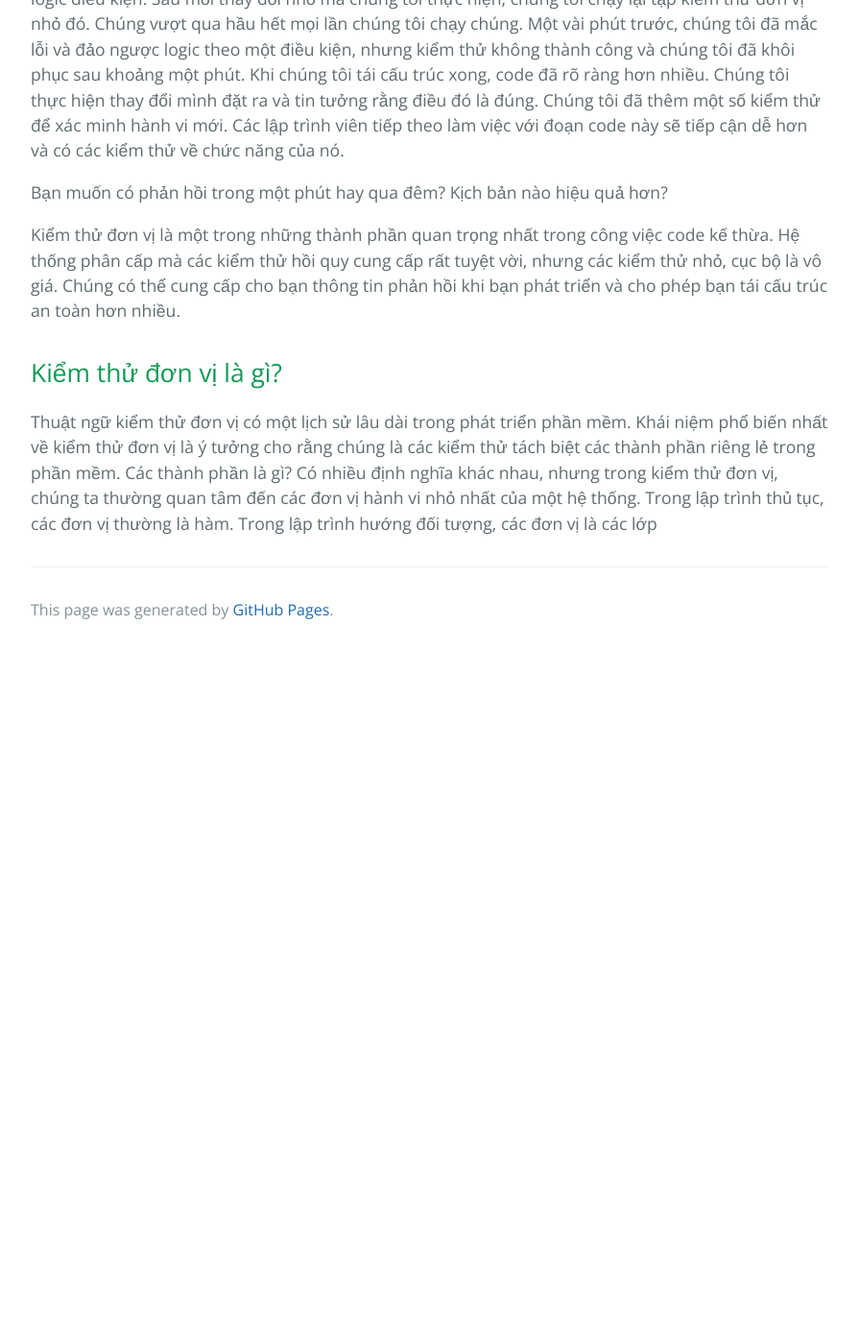
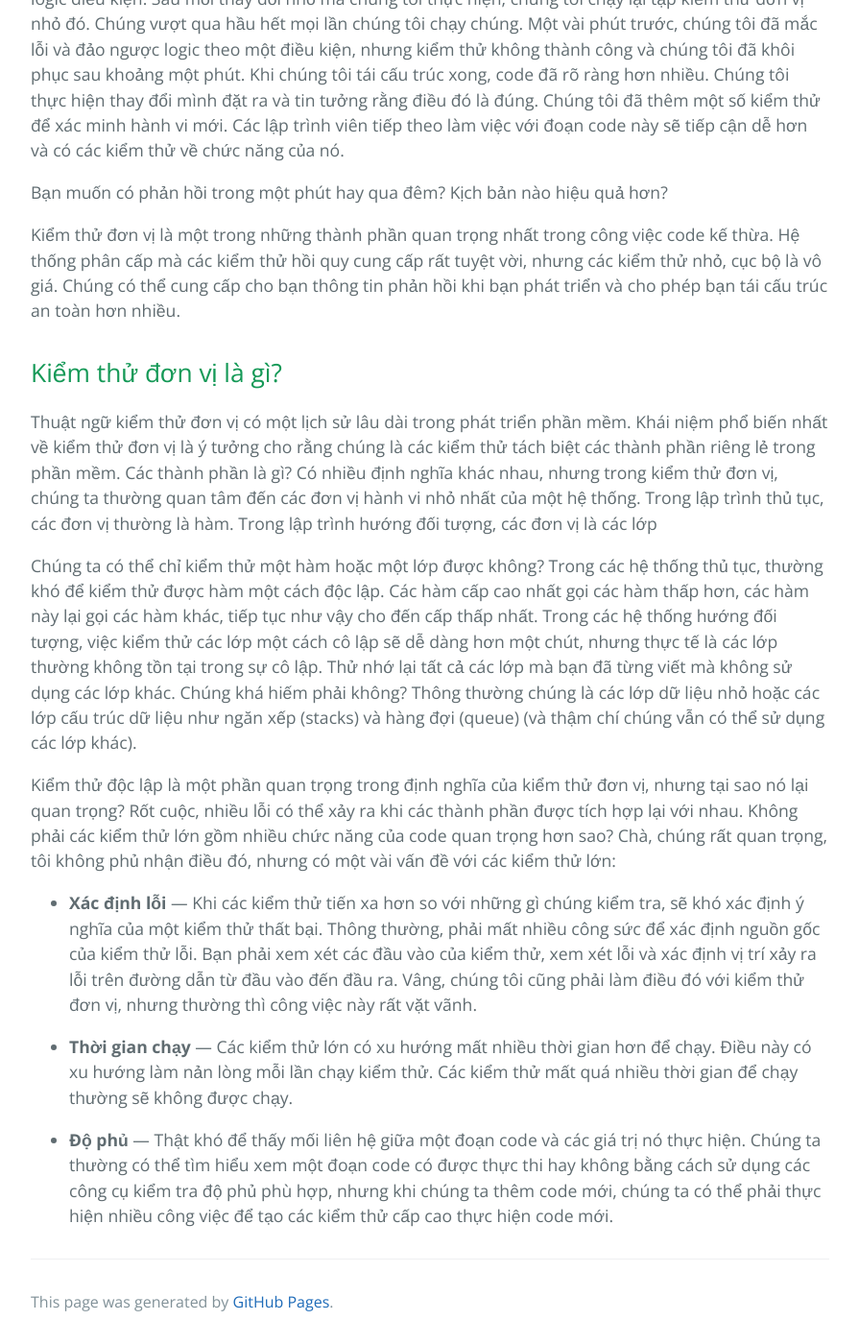
Before and after one commit to HaiBV/haibv.github.io, a Jekyll site: the page built from working-effectively-with-legacy-code/chapter-2-working-with-feedback.md, in a window 1280 px wide and 1400 px high, scrolled down 2730 px. Shown: the whole window at 96% size, without its empty margins (192-1087 px from the left). Built offline with Jekyll 4.4.1, drawn with Linux system fonts in a browser that asks for light colours; our own code applies the rules of GitHub Pages for plain Markdown files; before the commit the page ends 3409 px from its top, so only the background shows below that.

Commit message:
Book - Working Efectively with Legacy Code - P1 - C2

```diff
--- a/working-effectively-with-legacy-code/chapter-2-working-with-feedback.md
+++ b/working-effectively-with-legacy-code/chapter-2-working-with-feedback.md
@@ -45,3 +45,13 @@ Kiểm thử đơn vị là một trong những thành phần quan trọng nhấ
 ## Kiểm thử đơn vị là gì?
 
 Thuật ngữ kiểm thử đơn vị có một lịch sử lâu dài trong phát triển phần mềm. Khái niệm phổ biến nhất về kiểm thử đơn vị là ý tưởng cho rằng chúng là các kiểm thử tách biệt các thành phần riêng lẻ trong phần mềm. Các thành phần là gì? Có nhiều định nghĩa khác nhau, nhưng trong kiểm thử đơn vị, chúng ta thường quan tâm đến các đơn vị hành vi nhỏ nhất của một hệ thống. Trong lập trình thủ tục, các đơn vị thường là hàm. Trong lập trình hướng đối tượng, các đơn vị là các lớp
+
+Chúng ta có thể chỉ kiểm thử một hàm hoặc một lớp được không? Trong các hệ thống thủ tục, thường khó để kiểm thử được hàm một cách độc lập. Các hàm cấp cao nhất gọi các hàm thấp hơn, các hàm này lại gọi các hàm khác, tiếp tục như vậy cho đến cấp thấp nhất. Trong các hệ thống hướng đối tượng, việc kiểm thử các lớp một cách cô lập sẽ dễ dàng hơn một chút, nhưng thực tế là các lớp thường không tồn tại trong sự cô lập. Thử nhớ lại tất cả các lớp mà bạn đã từng viết mà không sử dụng các lớp khác. Chúng khá hiếm phải không? Thông thường chúng là các lớp dữ liệu nhỏ hoặc các lớp cấu trúc dữ liệu như ngăn xếp (stacks) và hàng đợi (queue) (và thậm chí chúng vẫn có thể sử dụng các lớp khác).
+
+Kiểm thử độc lập là một phần quan trọng trong định nghĩa của kiểm thử đơn vị, nhưng tại sao nó lại quan trọng? Rốt cuộc, nhiều lỗi có thể xảy ra khi các thành phần được tích hợp lại với nhau. Không phải các kiểm thử lớn gồm nhiều chức năng của code quan trọng hơn sao? Chà, chúng rất quan trọng, tôi không phủ nhận điều đó, nhưng có một vài vấn đề với các kiểm thử lớn:
+
+- **Xác định lỗi** — Khi các kiểm thử tiến xa hơn so với những gì chúng kiểm tra, sẽ khó xác định ý nghĩa của một kiểm thử thất bại. Thông thường, phải mất nhiều công sức để xác định nguồn gốc của kiểm thử lỗi. Bạn phải xem xét các đầu vào của kiểm thử, xem xét lỗi và xác định vị trí xảy ra lỗi trên đường dẫn từ đầu vào đến đầu ra. Vâng, chúng tôi cũng phải làm điều đó với kiểm thử đơn vị, nhưng thường thì công việc này rất vặt vãnh.
+
+- **Thời gian chạy** — Các kiểm thử lớn có xu hướng mất nhiều thời gian hơn để chạy. Điều này có xu hướng làm nản lòng mỗi lần chạy kiểm thử. Các kiểm thử mất quá nhiều thời gian để chạy thường sẽ không được chạy.
+
+- **Độ phủ** — Thật khó để thấy mối liên hệ giữa một đoạn code và các giá trị nó thực hiện. Chúng ta thường có thể tìm hiểu xem một đoạn code có được thực thi hay không bằng cách sử dụng các công cụ kiểm tra độ phủ phù hợp, nhưng khi chúng ta thêm code mới, chúng ta có thể phải thực hiện nhiều công việc để tạo các kiểm thử cấp cao thực hiện code mới.
```
